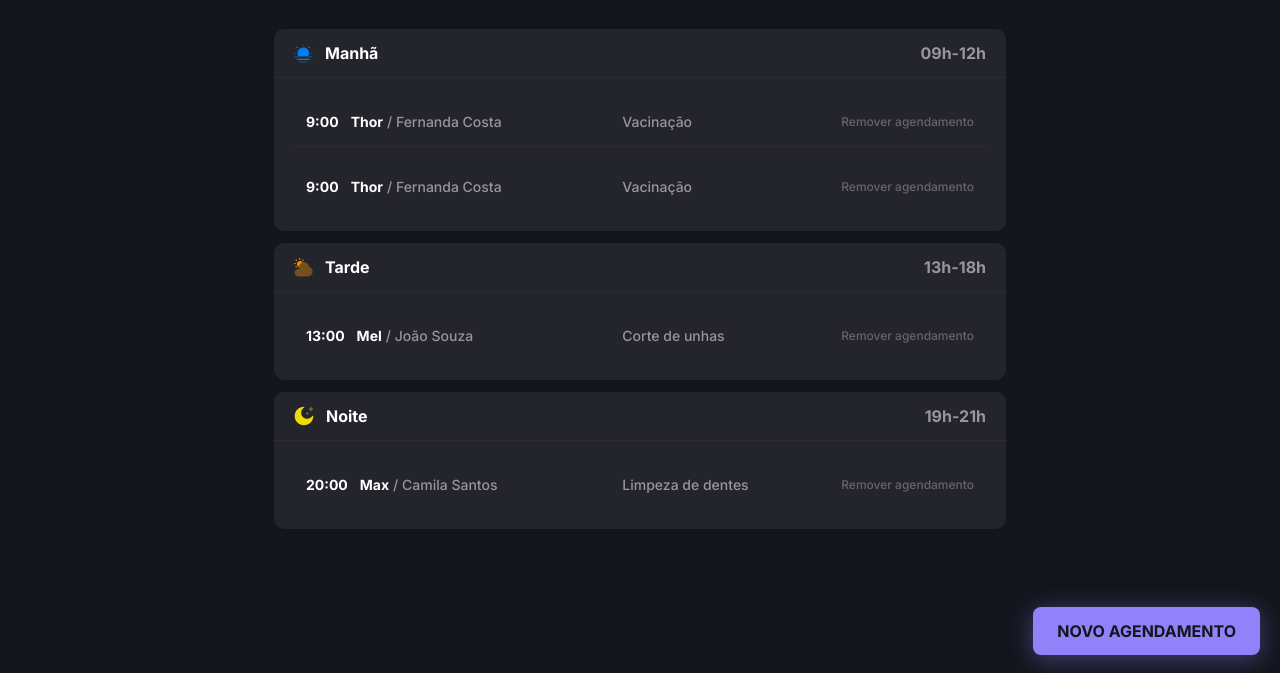
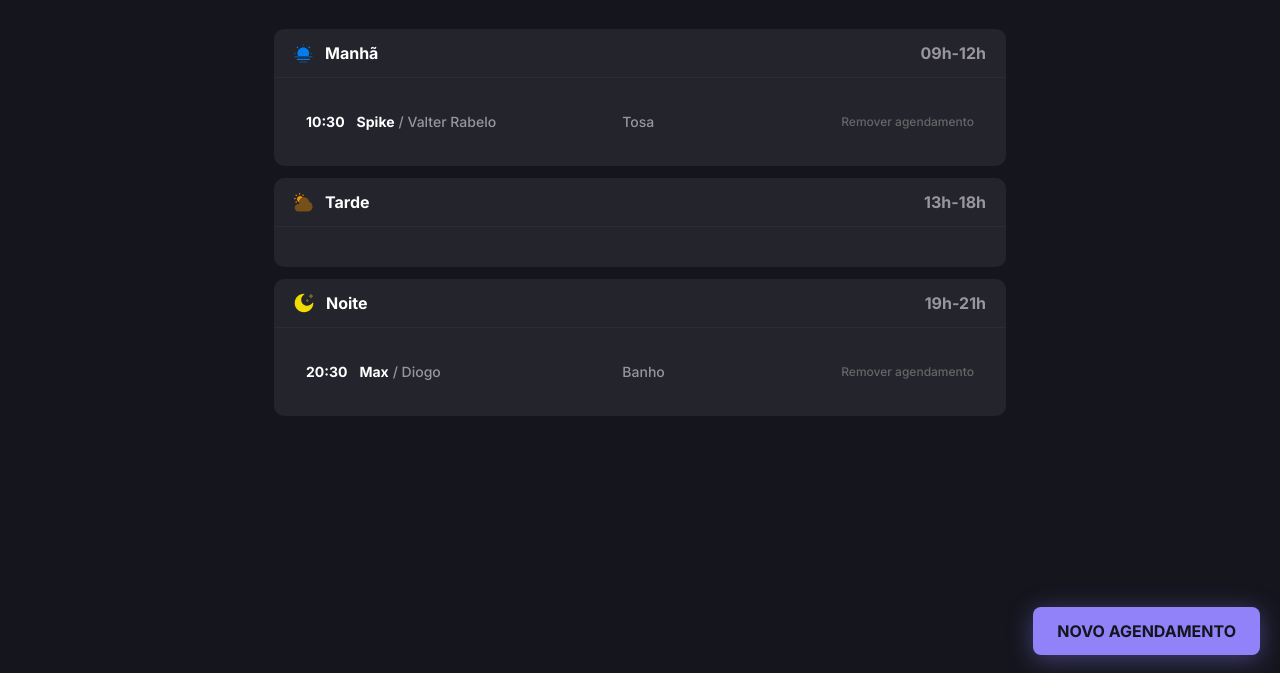
Before and after one commit to novaesdg/petlife, a website built with Vite: page index.html in a window 1280 px wide. Shown: the part 127-800 px from the top of the page. Built offline with nearby package versions, Linux system fonts and the light colour scheme; data requests are answered from the project's data file; files whose address does not match are found by name.

Commit message:
feat: implementa renderizacao dos agendamentos na interface

```diff
--- a/db.json
+++ b/db.json
@@ -1,3 +1,22 @@
 {
-  "schedules": []
+  "appointments": [
+    {
+      "id": "1772908717870",
+      "petName": "Max",
+      "petOwner": "Diogo",
+      "telephone": "91923",
+      "service": "Banho",
+      "date": "2026-01-01",
+      "time": "20:30"
+    },
+    {
+      "id": "1772908873981",
+      "petName": "Spike",
+      "petOwner": "Valter Rabelo",
+      "telephone": "3912983",
+      "service": "Tosa",
+      "date": "2026-01-01",
+      "time": "10:30"
+    }
+  ]
 }
--- a/index.html
+++ b/index.html
@@ -48,8 +48,8 @@
             <h2>Manhã</h2>
             <span class="appointment-period">09h-12h</span>
           </div>
-          <div class="appointment-list">
-            <div class="appointment-card">
+          <div id="morning-list" class="appointment-list">
+            <!-- <div class="appointment-card">
               <div class="appointment-card__info">
                 <div class="appointment-card__title">
                   <strong>9:00</strong>
@@ -61,20 +61,7 @@
               <button class="btn-remove" aria-label="Remover agendamento">
                 Remover agendamento
               </button>
-            </div>
-            <div class="appointment-card">
-              <div class="appointment-card__info">
-                <div class="appointment-card__title">
-                  <strong>9:00</strong>
-                  <strong>Thor</strong>
-                  <span class="appointment-card__owner">/ Fernanda Costa</span>
-                </div>
-                <span class="appointment-card__service">Vacinação</span>
-              </div>
-              <button class="btn-remove" aria-label="Remover agendamento">
-                Remover agendamento
-              </button>
-            </div>
+            </div> -->
           </div>
         </div>
         <div class="appointment">
@@ -86,8 +73,8 @@
             <h2>Tarde</h2>
             <span class="appointment-period">13h-18h</span>
           </div>
-          <div class="appointment-list">
-            <div class="appointment-card">
+          <div id="afternoom-list" class="appointment-list">
+            <!-- <div class="appointment-card">
               <div class="appointment-card__info">
                 <div class="appointment-card__title">
                   <strong>13:00</strong>
@@ -99,7 +86,7 @@
               <button class="btn-remove" aria-label="Remover agendamento">
                 Remover agendamento
               </button>
-            </div>
+            </div> -->
           </div>
         </div>
         <div class="appointment">
@@ -108,8 +95,8 @@
             <h2>Noite</h2>
             <span class="appointment-period">19h-21h</span>
           </div>
-          <div class="appointment-list">
-            <div class="appointment-card">
+          <div id="night-list" class="appointment-list">
+            <!-- <div class="appointment-card">
               <div class="appointment-card__info">
                 <div class="appointment-card__title">
                   <strong>20:00</strong>
@@ -121,7 +108,7 @@
               <button class="btn-remove" aria-label="Remover agendamento">
                 Remover agendamento
               </button>
-            </div>
+            </div> -->
           </div>
         </div>
       </section>
--- a/src/main.js
+++ b/src/main.js
@@ -2,6 +2,19 @@
 
 import "../src/styles/index.css"
 import "./libs/dayjs.js"
+
+import { renderAppointments } from "./modules/load.js"
+
+import { getAppointments } from "./services/api.js"
+
+async function init () {
+    const appointments = await getAppointments()
+
+    renderAppointments(appointments)
+}
+
+init()
+
 
 const button = document.querySelector(".btn-new-appointment")
 const modal = document.querySelector("#new-appointment-modal")
--- /dev/null
+++ b/src/modules/load.js
@@ -0,0 +1,39 @@
+const morningList = document.getElementById("morning-list")
+const afternoomList = document.getElementById("afternoom-list")
+const nightList = document.getElementById("night-list")
+
+
+export async function renderAppointments(appointments) {
+
+  morningList.innerHTML = ""
+  afternoomList.innerHTML = ""
+  nightList.innerHTML = ""
+
+  appointments.forEach((appointment) => {
+    const hour = parseInt(appointment.time)
+
+    const cardHTML = `
+      <div class="appointment-card">
+        <div class="appointment-card__info">
+          <div class="appointment-card__title">
+            <strong>${appointment.time}</strong>
+            <strong>${appointment.petName}</strong>
+            <span class="appointment-card__owner">/ ${appointment.petOwner}</span>
+          </div>
+          <span class="appointment-card__service">${appointment.service}</span>
+        </div>
+        <button class="btn-remove" aria-label="Remover agendamento">
+          Remover agendamento
+        </button>
+      </div>
+    `
+
+     if (hour >= 9 && hour <= 12) {
+      morningList.insertAdjacentHTML("beforeend", cardHTML);
+    } else if (hour >= 13 && hour <= 18) {
+      afternoomList.insertAdjacentHTML("beforeend", cardHTML);
+    } else {
+      nightList.insertAdjacentHTML("beforeend", cardHTML);
+    }
+  });
+}
--- /dev/null
+++ b/src/services/api.js
@@ -0,0 +1,10 @@
+// Função para ler os agendamentos do json.
+export async function getAppointments() {
+  try {
+    const response = await fetch("http://localhost:3333/appointments")
+    const data = await response.json()
+    return data
+  } catch (error) {
+    console.error("Não foi possível buscar os agendamentos", error)
+  }
+}
```
